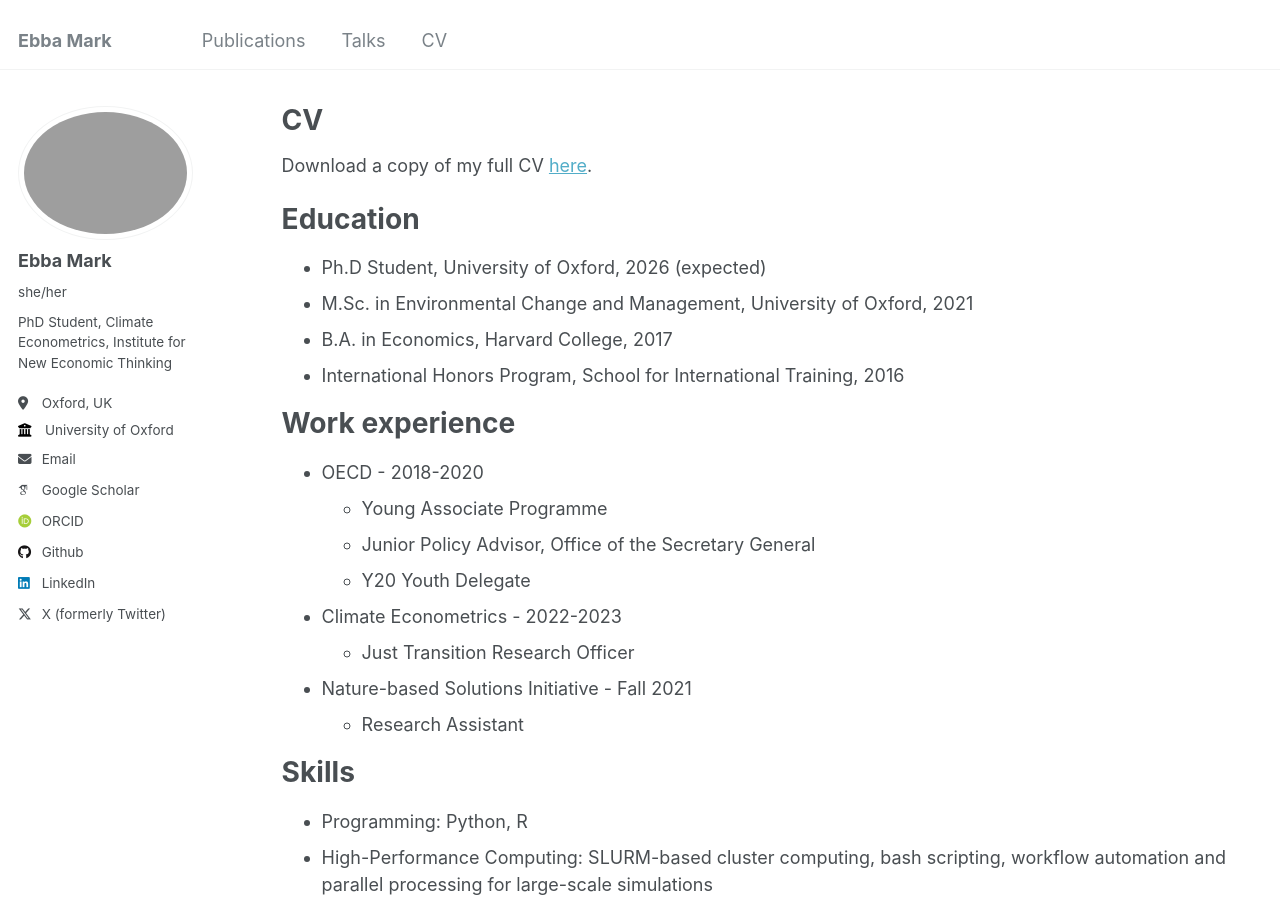
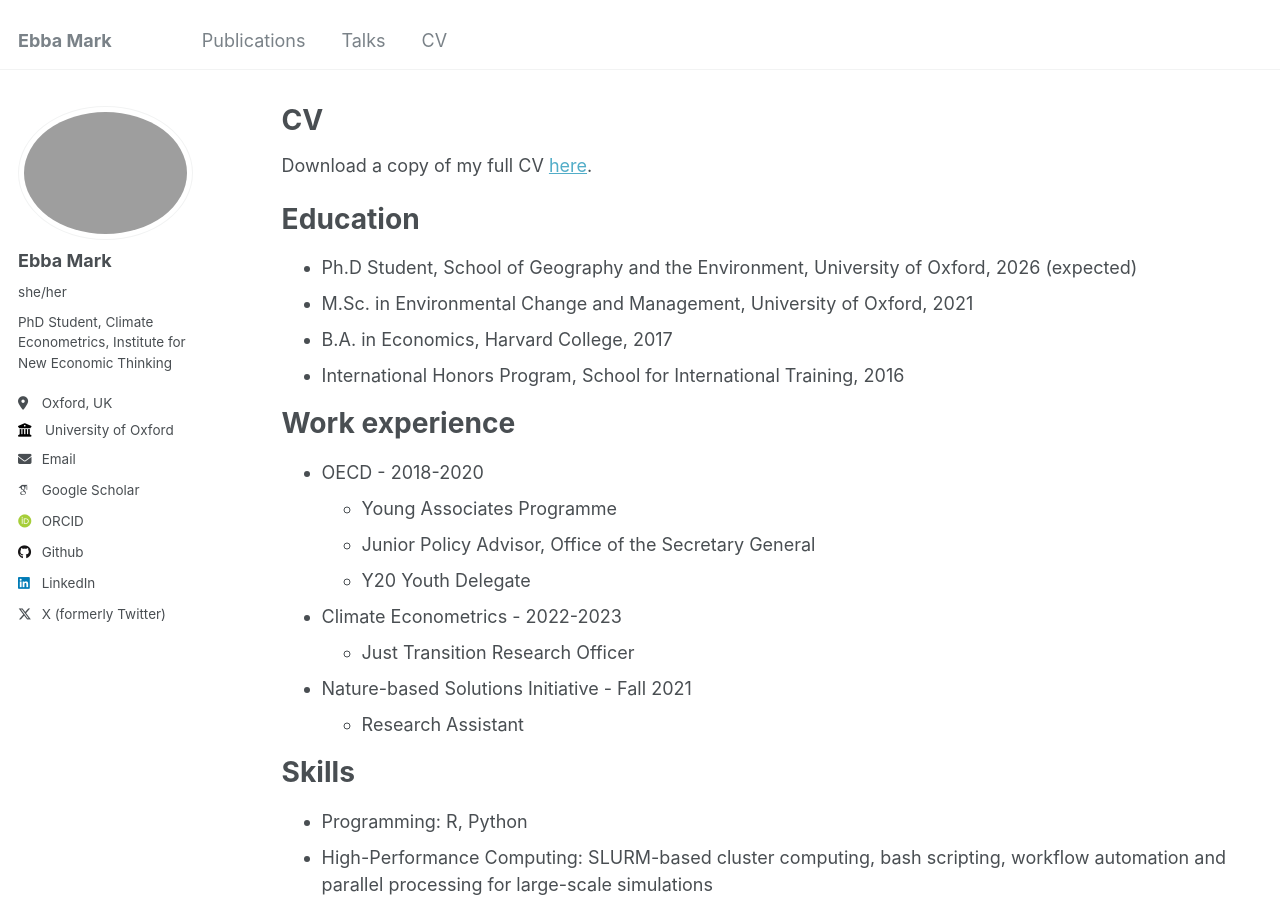
Before and after one commit to ebbam/ebba_website, a Jekyll site: the page built from _pages/cv.md, in a window 1280 px wide and 900 px high. Built offline with Jekyll 4.4.1, drawn with Linux system fonts in a browser that asks for light colours; some web fonts are replaced.

Commit message:
updated cv

```diff
--- a/_pages/cv.md
+++ b/_pages/cv.md
@@ -13,7 +13,7 @@ Download a copy of my full CV [here](http://ebbam.github.io/ebba_website/files/E
 
 Education
 ======
-* Ph.D Student, University of Oxford, 2026 (expected)
+* Ph.D Student, School of Geography and the Environment, University of Oxford, 2026 (expected)
 * M.Sc. in Environmental Change and Management, University of Oxford, 2021
 * B.A. in Economics, Harvard College, 2017
 * International Honors Program, School for International Training, 2016
@@ -21,7 +21,7 @@ Education
 Work experience
 ======
 * OECD - 2018-2020
-  * Young Associate Programme
+  * Young Associates Programme
   * Junior Policy Advisor, Office of the Secretary General
   * Y20 Youth Delegate
 
@@ -33,7 +33,7 @@ Work experience
 
 Skills
 ======
-* Programming: Python, R
+* Programming: R, Python
 * High-Performance Computing: SLURM-based cluster computing, bash scripting, workflow automation and parallel processing for large-scale simulations
 * Collaboration: Git/GitHub for version control and collaborative development
 * Scientific Publishing: LaTeX, Quarto, R Markdown for reproducible research and technical documentation
```
